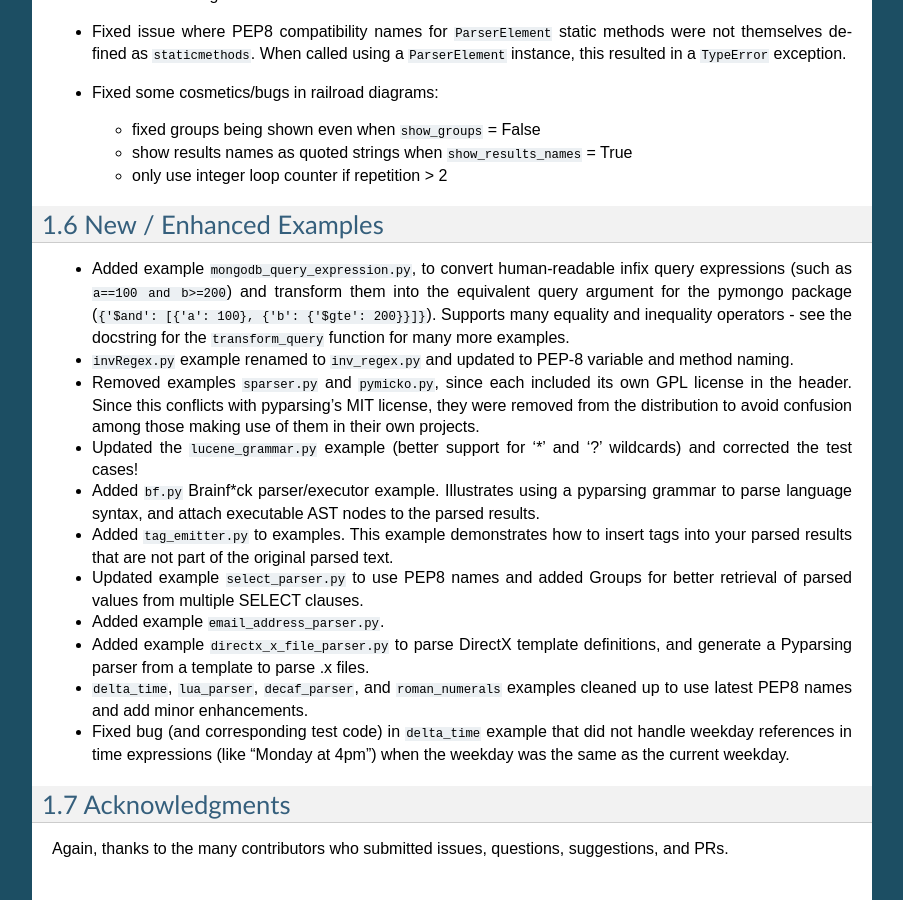
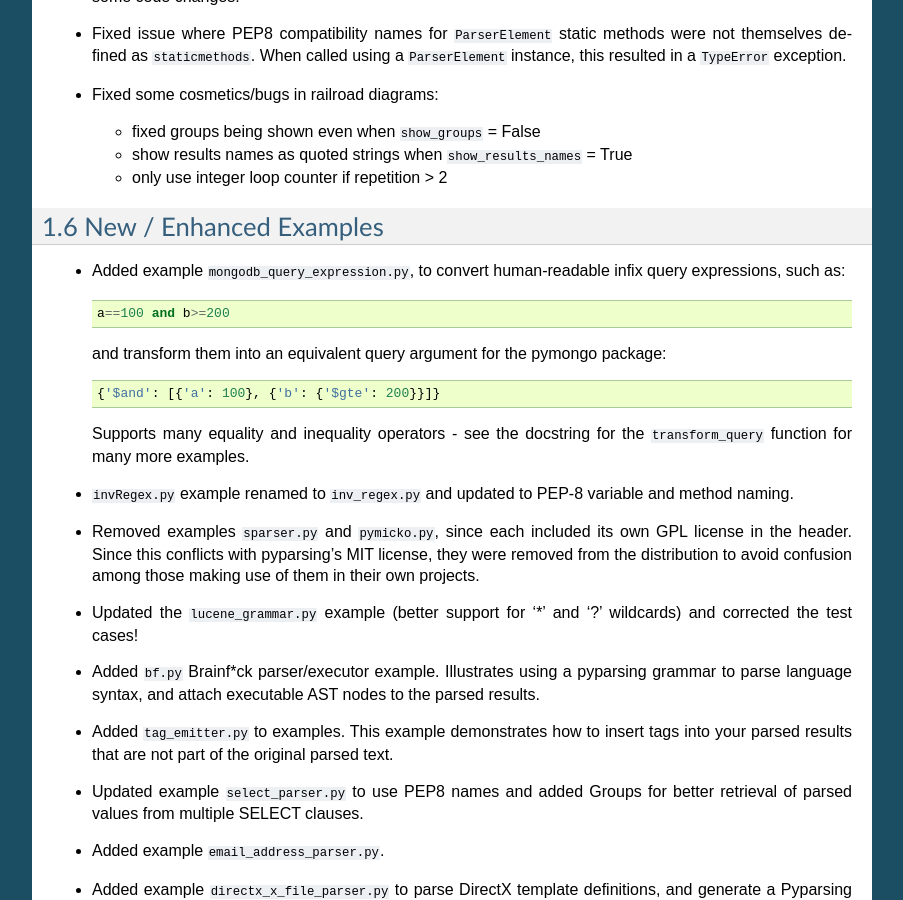
Before and after one commit to codacy-open-source-projects-scans/pyparsing, a Sphinx documentation site: the page built from docs/whats_new_in_3_1.rst, in a window 1280 px wide and 900 px high, scrolled down 4462 px. Shown: the whole window, without its empty margins (198-1101 px from the left). Built offline with Sphinx 7.4.7, drawn with Linux system fonts in a browser that asks for light colours; some of the changed text lies outside the part shown.

Commit message:
Frozen autocommit 2024-10-25 06:05:12.675577

```diff
--- a/docs/whats_new_in_3_1.rst
+++ b/docs/whats_new_in_3_1.rst
@@ -198,7 +198,7 @@ Fixed Bugs
 - Updated ``create_diagram()`` code to be compatible with railroad-diagrams package
   version 3.0.
 
-- Fixed bug in pyparsing.common.url, when input URL is not alone
+- Fixed bug in ``pyparsing.common.url``, when input URL is not alone
   on an input line.
 
 - Fixed bug in srange, when parsing escaped '/' and '\' inside a
@@ -262,8 +262,14 @@ Fixed Bugs
 New / Enhanced Examples
 =======================
 - Added example ``mongodb_query_expression.py``, to convert human-readable infix query
-  expressions (such as ``a==100 and b>=200``) and transform them into the equivalent
-  query argument for the pymongo package (``{'$and': [{'a': 100}, {'b': {'$gte': 200}}]}``).
+  expressions, such as::
+
+      a==100 and b>=200
+
+  and transform them into an equivalent query argument for the pymongo package::
+
+      {'$and': [{'a': 100}, {'b': {'$gte': 200}}]}
+
   Supports many equality and inequality operators - see the docstring for the
   ``transform_query`` function for many more examples.
 
--- a/pyparsing/__init__.py
+++ b/pyparsing/__init__.py
@@ -121,7 +121,7 @@ class version_info(NamedTuple):
 
 
 __version_info__ = version_info(3, 2, 1, "final", 1)
-__version_time__ = "13 Oct 2024 09:46 UTC"
+__version_time__ = "20 Oct 2024 07:48 UTC"
 __version__ = __version_info__.__version__
 __versionTime__ = __version_time__
 __author__ = "Paul McGuire <ptmcg.gm+pyparsing@gmail.com>"
```
Also changed, not shown: other parts of docs/whats_new_in_3_1.rst (+1 -1 lines), README.md (+1 -1 lines), docs/HowToUsePyparsing.rst (+35 -25 lines), 4 other files.
